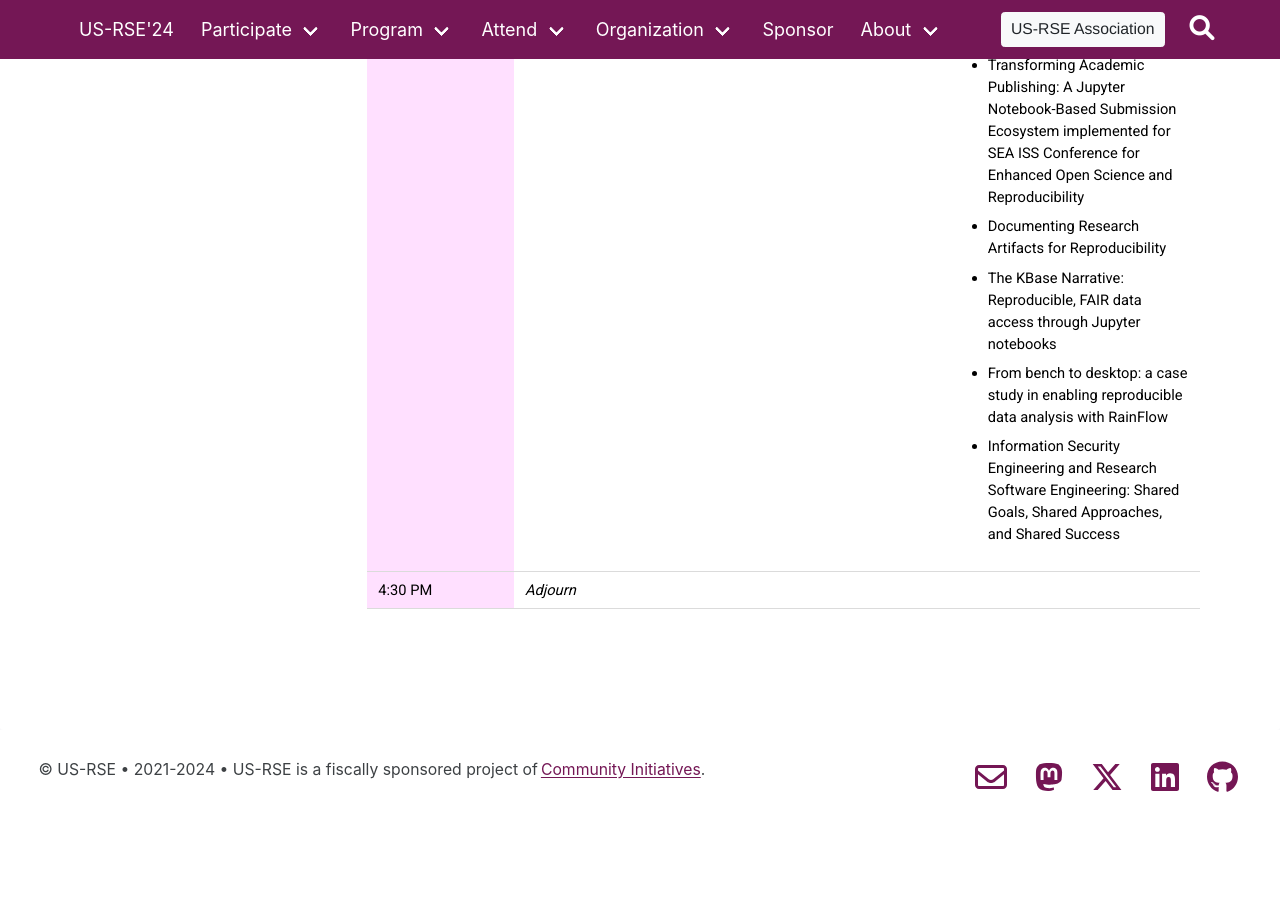
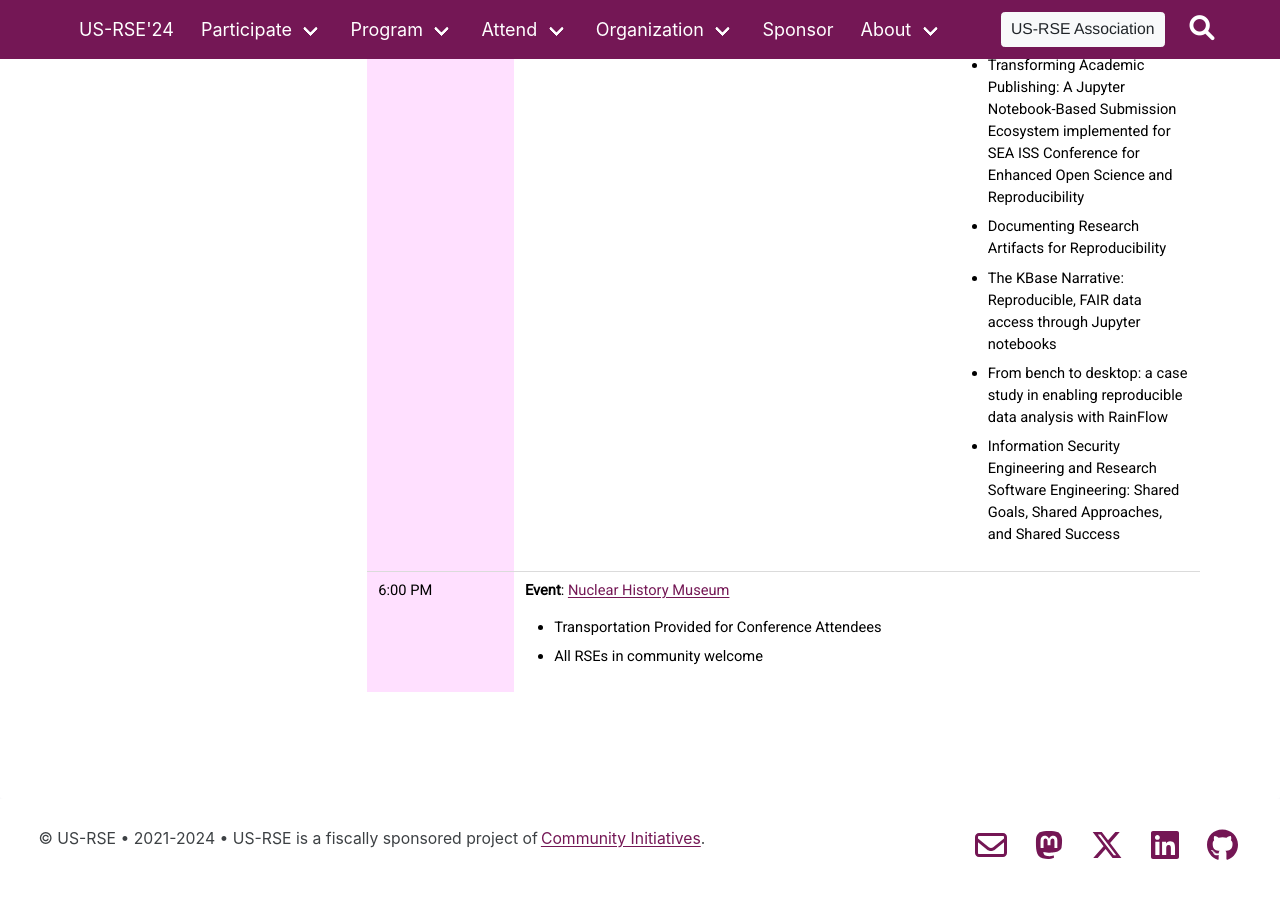
Before and after one commit to USRSE/usrse24, a Jekyll site: the page built from pages/program/program.md, in a window 1280 px wide and 900 px high, scrolled down 5099 px. Built offline with Jekyll 4.4.1, drawn with Linux system fonts in a browser that asks for light colours; a style sheet for code colours, icons or effects is not loaded; before the commit the page ends 5931 px from its top, so only the background shows below that.

Commit message:
Update program.md

```diff
--- a/pages/program/program.md
+++ b/pages/program/program.md
@@ -1654,9 +1654,14 @@ tags will be replaced.-->
  </td>
  </tr>
  <tr height=27 style='mso-height-source:userset;height:20.0pt'>
-  <td height=27 class=xl726507 width=108 style='height:20.0pt;width:81pt'>4:30
+  <td height=27 class=xl726507 width=108 style='height:20.0pt;width:81pt'>6:00
   PM</td>
-  <td colspan=6 class=xl876507 width=944 style='border-right:.5pt solid white;
-  width:709pt'>Adjourn</td>
- </tr>
- <td></td>
+  <td colspan=6 class=xl846507 width=944 style='border-right:.5pt solid white;
+  width:709pt'><font class="font116507">Event</font>: <font
+  class="font66507"><a href="{{ site.baseurl }}/attend/museum">Nuclear History Museum</a></font>
+    <ul>
+     <li> Transportation Provided for Conference Attendees</li>
+     <li> All RSEs in community welcome</li>
+    </ul>
+  </td>
+ </tr>
```
